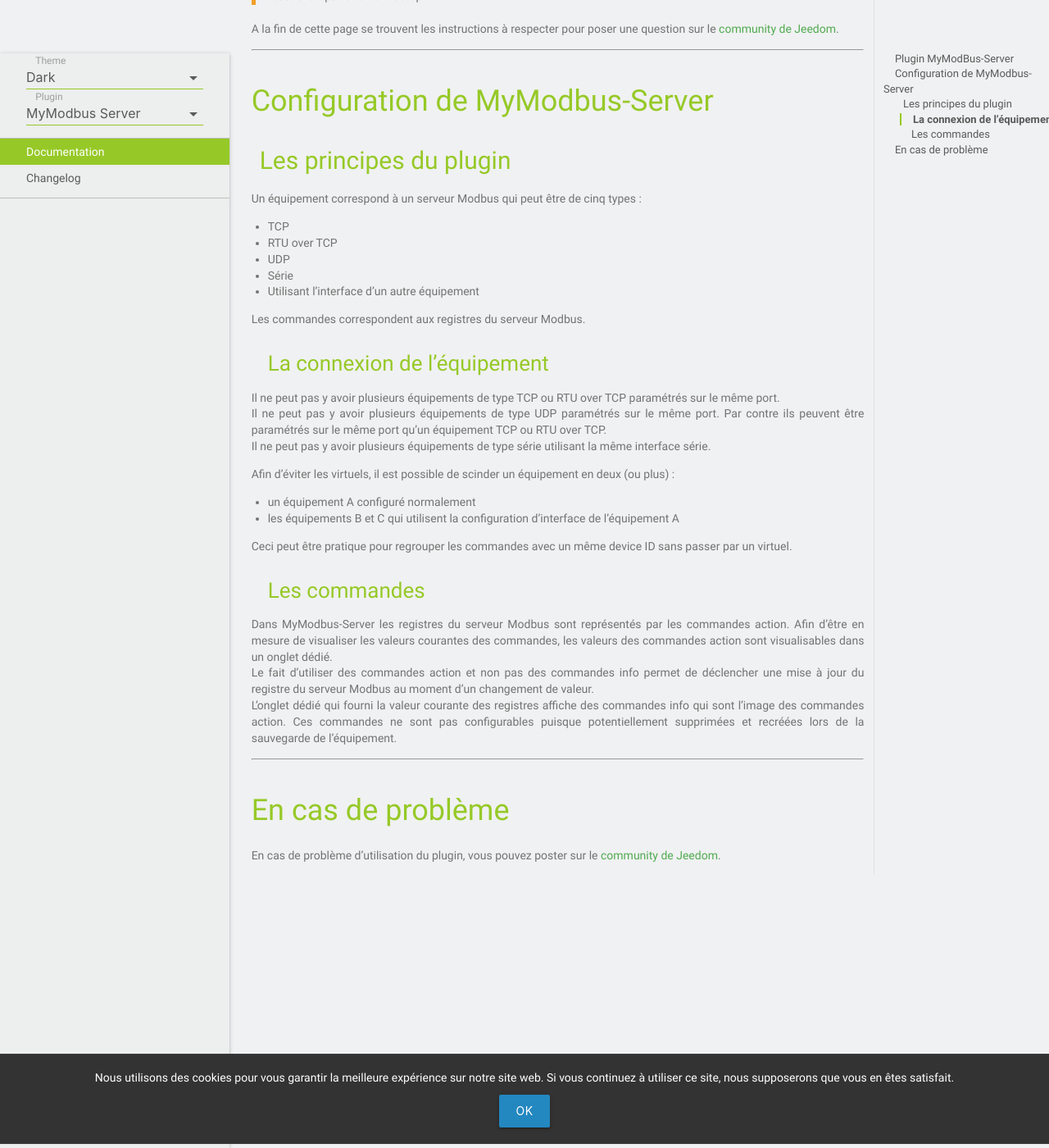
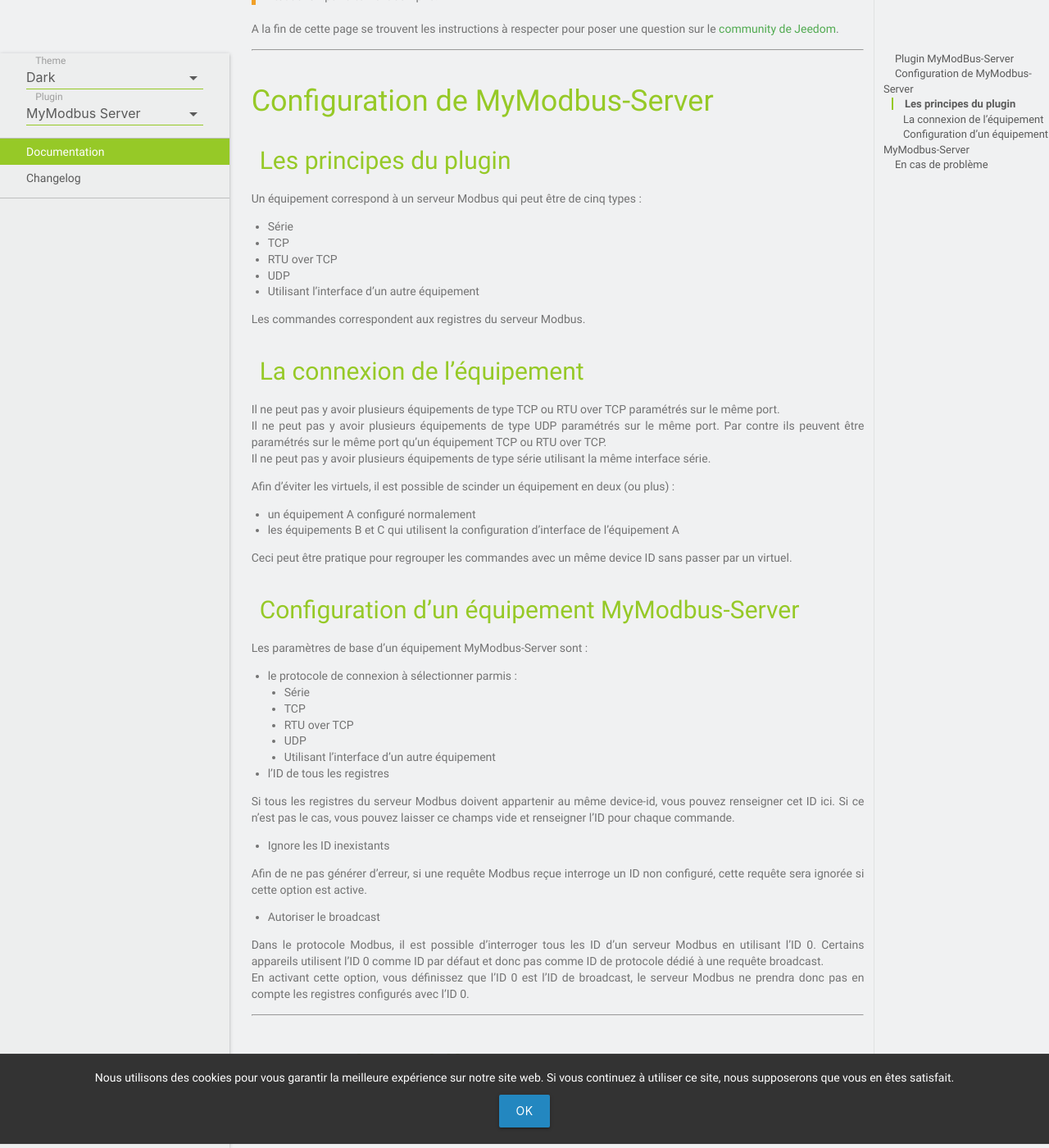
Before and after one commit to MrWaloo/jeedom-plugins-doc, a Jekyll site: the page built from docs/fr_FR/mymodbusserver_doc.md, in a window 1280 px wide and 1400 px high, scrolled down 314 px. Shown: the whole window at 82% size. Built offline with Jekyll 4.4.1, drawn with Linux system fonts in a browser that asks for light colours; emoji names are drawn with the system emoji font; our own code applies the rules of GitHub Pages for plain Markdown files.

Commit message:
Update mymodbusserver_doc.md

```diff
--- a/docs/fr_FR/mymodbusserver_doc.md
+++ b/docs/fr_FR/mymodbusserver_doc.md
@@ -21,15 +21,15 @@
 ## Les principes du plugin
 
 Un équipement correspond à un serveur Modbus qui peut être de cinq types :
+- Série
 - TCP
 - RTU over TCP
 - UDP
-- Série
 - Utilisant l'interface d'un autre équipement
 
 Les commandes correspondent aux registres du serveur Modbus.
 
-### La connexion de l'équipement
+## La connexion de l'équipement
 
 Il ne peut pas y avoir plusieurs équipements de type TCP ou RTU over TCP paramétrés sur le même port.
 Il ne peut pas y avoir plusieurs équipements de type UDP paramétrés sur le même port. Par contre ils peuvent être
@@ -42,17 +42,32 @@
 
 Ceci peut être pratique pour regrouper les commandes avec un même device ID sans passer par un virtuel.
 
-### Les commandes
+## Configuration d'un équipement MyModbus-Server
 
-Dans MyModbus-Server les registres du serveur Modbus sont représentés par les commandes action. Afin d'être en mesure
-de visualiser les valeurs courantes des commandes, les valeurs des commandes action sont visualisables dans un onglet
-dédié.
-Le fait d'utiliser des commandes action et non pas des commandes info permet de déclencher une mise à jour du registre
-du serveur Modbus au moment d'un changement de valeur.
-L'onglet dédié qui fourni la valeur courante des registres affiche des commandes info qui sont l'image des commandes
-action. Ces commandes ne sont pas configurables puisque potentiellement supprimées et recréées lors de la sauvegarde de
-l'équipement.
+Les paramètres de base d'un équipement MyModbus-Server sont :
+- le protocole de connexion à sélectionner parmis :
+  - Série
+  - TCP
+  - RTU over TCP
+  - UDP
+  - Utilisant l'interface d'un autre équipement
 
+- l'ID de tous les registres
+
+Si tous les registres du serveur Modbus doivent appartenir au même device-id, vous pouvez renseigner cet ID ici. Si ce
+n'est pas le cas, vous pouvez laisser ce champs vide et renseigner l'ID pour chaque commande.
+
+- Ignore les ID inexistants
+
+Afin de ne pas générer d'erreur, si une requête Modbus reçue interroge un ID non configuré, cette requête sera ignorée
+si cette option est active.
+
+- Autoriser le broadcast
+
+Dans le protocole Modbus, il est possible d'interroger tous les ID d'un serveur Modbus en utilisant l'ID 0. Certains
+appareils utilisent l'ID 0 comme ID par défaut et donc pas comme ID de protocole dédié à une requête broadcast.
+En activant cette option, vous définissez que l'ID 0 est l'ID de broadcast, le serveur Modbus ne prendra donc pas en
+compte les registres configurés avec l'ID 0.
 
 ***
 
```
